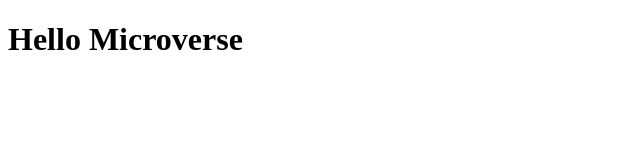
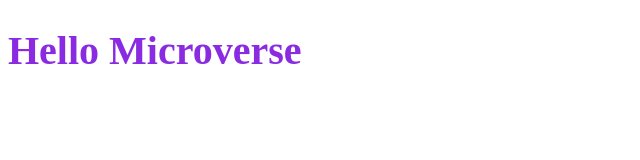
Before and after one commit to ishpaul777/Hello-Microverse, a plain HTML site: page index.html in a window 1280 px wide. Shown: the whole page, without its empty margins (0-640 px from the left). Drawn offline with Linux system fonts and the light colour scheme.

Commit message:
added and linked styles.css to index.html

```diff
--- a/index.html
+++ b/index.html
@@ -4,6 +4,7 @@
     <meta charset="UTF-8">
     <meta http-equiv="X-UA-Compatible" content="IE=edge">
     <meta name="viewport" content="width=device-width, initial-scale=1.0">
+    <link rel="stylesheet" href="styles.css">
     <title>Hello Microverse</title>
 </head>
 <body>
--- /dev/null
+++ b/styles.css
@@ -0,0 +1,4 @@
+h1{
+    color: blueviolet;
+    font-size: 40px;
+}
```
